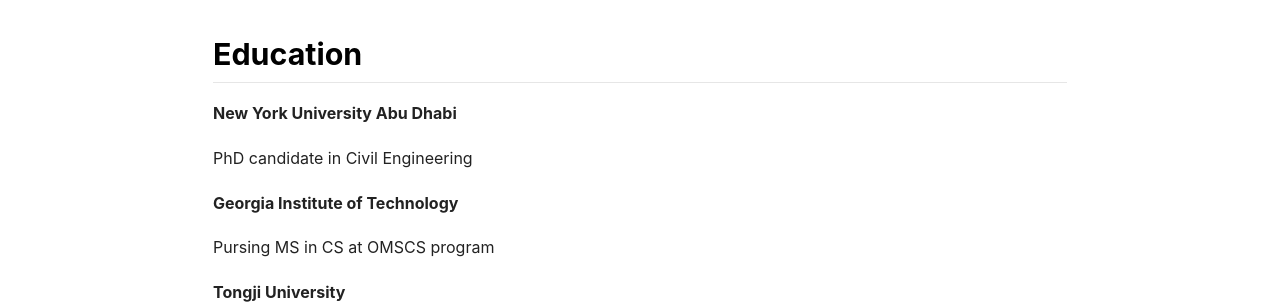
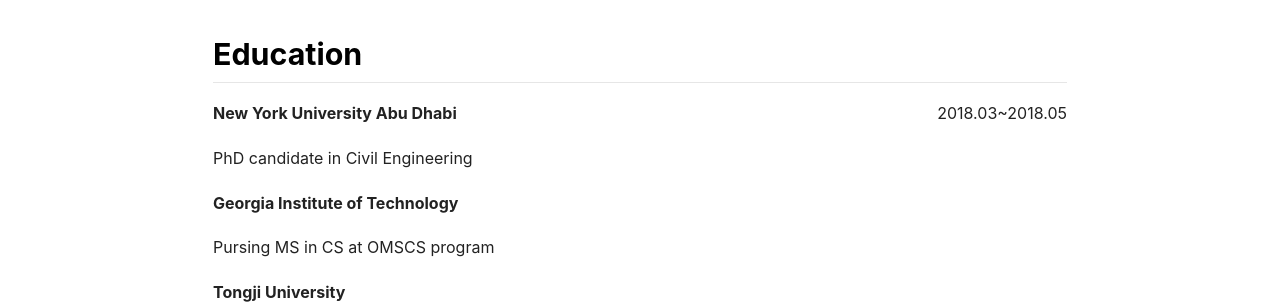
Before and after one commit to peng00bo00/peng00bo00_previous_blog, a Jekyll site: the page built from about.md, in a window 1280 px wide. Shown: the part 344-648 px from the top of the page. Built offline with Jekyll 4.4.1, drawn with Linux system fonts in a browser that asks for light colours; nearby versions of some CDN libraries.

Commit message:
Update about.md

```diff
--- a/about.md
+++ b/about.md
@@ -31,7 +31,7 @@
 My name is **Bo Peng (彭博)** and I'm a phd student at [NYU Abu Dhabi](https://nyuad.nyu.edu/en/). My major is civil engineering, and I'm also pursing my second master degree in computer science at [Georgia Tech's OMSCS program](https://omscs.gatech.edu/). This blog is used to record what I've learned and anything I'm interested in.
 
 ## Education
-**New York University Abu Dhabi**
+**New York University Abu Dhabi** <span style="float:right">2018.03~2018.05</span>
 
 PhD candidate in Civil Engineering
 
```
